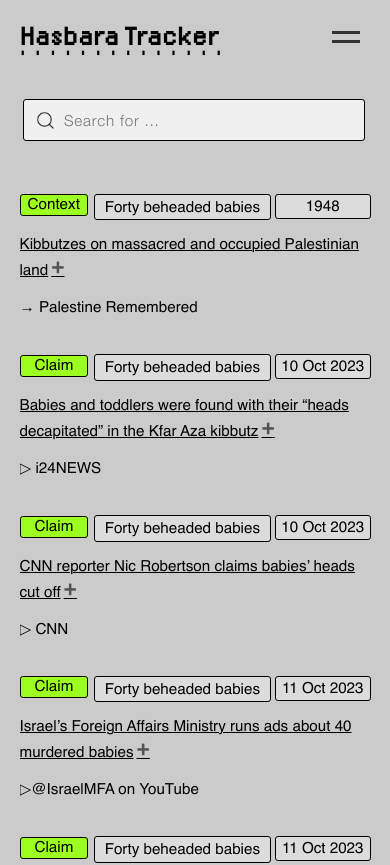
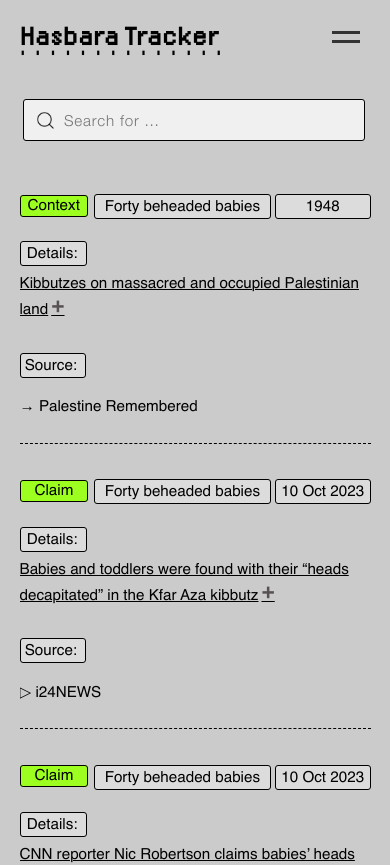
Before and after one commit to tamtzekin/hasbara-tracker, a React (Create React App) app: page / in a window 390 px wide. Shown: the top 865 px of the page. Built offline with nearby package versions, Linux system fonts and the light colour scheme.

Commit message:
Details and Source headings, more small styling

```diff
--- a/src/components/Tracker.css
+++ b/src/components/Tracker.css
@@ -90,24 +90,10 @@ button {
     width: 96%;
 }
 
-.claim-mobile-details-heading {
-    background: #dcdcdc;
-    border: 0.5px solid black;
-    padding: 0.5% 1.8% 0.5% 1.8%;
-    border-radius: 3px;
-}
-
 .claim-mobile-source {
     margin-top: 5%;
     padding-bottom: 6%;
     border-bottom: 0.07em dashed black;
-    border-radius: 3px;
-}
-
-.claim-mobile-source-heading {
-    background: #dcdcdc;
-    padding: 2px 5px 2px 5px;
-    border: 0.5px solid black;
     border-radius: 3px;
 }
 
@@ -340,8 +326,24 @@ ul {
         padding: 8px;
     }
 
+    .claim {
+        font-size: 1em;
+        letter-spacing: 0;
+        border: 0.5px solid black;
+        padding: 0% 1% 0% 1%;
+        margin-left: 19%;
+        vertical-align: 0;
+        border-radius: 3px;
+        background: #dcdcdc;
+        width: 43%;
+        font-style: normal;
+        vertical-align: center;
+        text-align: center;
+        position: absolute;
+    }
+
     .claim-tag {
-        padding: 0.7% 4% 0.7% 4%;
+        padding: 0.6% 4% 0.8% 4%;
     }
 
     /* claim tag  */
@@ -359,7 +361,7 @@ ul {
     }
 
     .context-tag {
-        padding: 0.7% 2% 0.7% 2%;
+        padding: 0.6% 2% 0.8% 2%;
     }
 
     .date {
@@ -373,21 +375,21 @@ ul {
         right: 5%;
       }
 
-    .claim {
-        font-size: 1em;
-        letter-spacing: 0;
+
+    .details-heading {
+        background: #dcdcdc;
         border: 0.5px solid black;
-        padding: 0.2% 1% 0.2% 1%;
-        margin-left: 19%;
-        vertical-align: 0;
+        padding: 0% 1.8% 0% 1.8%;
         border-radius: 3px;
-        background: #dcdcdc;
-        width: 43%;
-        font-style: normal;
-        vertical-align: center;
-        text-align: center;
-        position: absolute;
+        width: 15%;
+        margin-top: 7%;
+        margin-bottom: 2%;
     }
+
+    .details-heading::after {
+        content: 'Details:';
+    }
+
 
     .data-cell.what {
         margin-bottom: 5%;
@@ -395,12 +397,16 @@ ul {
 
     .data-row {
         margin-bottom: 10%;
+        border-bottom: 0.07em dashed black;
+    }
+
+    .data-cell sources {
+        margin-bottom: 5%;
     }
 
     .debunk-tag {
         font-size: 1em;
-        padding-left: 7px;
-        padding-right: 7px;
+        padding: 0.6% 2% 0.8% 2%;
         width: 20%;
         text-align: center;
     }
@@ -417,18 +423,22 @@ ul {
 
     .how-to {
         font-size: 1em;
-        margin-top: 10%;
-        margin-left: 10%;
+        margin-top: 7%;
+        margin-left: 2%;
+        width: 95%;
     }
 
     li {
-        /* margin-left: -3%; */
         margin-bottom: 9%;
     }
 
+    ul {
+        margin-left: -13%;
+    }
+
     .no-results-text {
-        margin-top: 5%;
-        margin-left: 5%;
+        /* margin-top: 5%; */
+        margin-left: 2%;
     }
 
     .search-bar {
@@ -444,6 +454,24 @@ ul {
     .search-bar-container {
         margin-top: 16%;
         margin-bottom: 15%;
+    }
+
+    .source {
+        margin-bottom: 7%;
+    }
+
+    .source-heading {
+        background: #dcdcdc;
+        padding: 0 1.2% 0 1.2%;
+        border: 0.5px solid black;
+        border-radius: 3px;
+        width: 16%;
+        margin-top: 5%;
+        margin-bottom: 5%;
+    }
+
+    .source-heading::after {
+        content: 'Source:';
     }
 
     table {
@@ -480,7 +508,7 @@ ul {
     }
 
     .tracker-container {
-        margin-top: 10%;
+        /* margin-top: 10%; */
         width: 100%;
         margin-left: 0%;
         overflow-x: auto;
--- a/src/components/Tracker.js
+++ b/src/components/Tracker.js
@@ -68,6 +68,7 @@ export default function Tracker() {
                 Header: 'Details',
                 accessor: (row) => `${row.description.summary} ${row.description.details}`,
                 Cell: ({ row }) => (
+                    <>                    <div class="details-heading"></div>
                     <div style={{maxWidth:700}}>
                         <details>
                             <summary>{row.original.description.summary}
@@ -75,6 +76,8 @@ export default function Tracker() {
                             <div dangerouslySetInnerHTML={{ __html: row.original.description.details }} />
                         </details>
                     </div>
+                    </>
+
                 ),
             },
 
@@ -86,7 +89,10 @@ export default function Tracker() {
                     const videoHasPreviewLink = videoLink && videoLink.trim() !== '';
 
                     return (
+                    <>
+                    <div class="source-heading"></div>
                     <VideoPlayer videoLink={videoLink}>
+                        <div class="source">
                         <a href={row.original.sourceLink} target="_blank" rel="noreferrer">
 
                         {videoHasPreviewLink}
@@ -94,7 +100,9 @@ export default function Tracker() {
 
                         {row.original.sourceText}
                         </a>
+                        </div>
                     </VideoPlayer>
+                    </>
                     );
                 },
                 },
```
